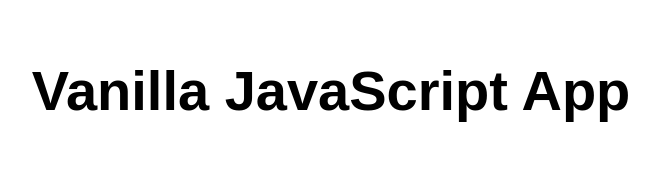
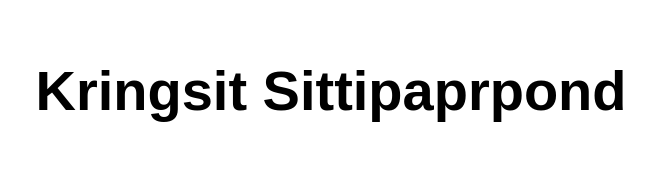
Before and after one commit to kringsit/kringsit, a plain HTML site: page src/index.html in a window 1280 px wide. Shown: the whole page, without its empty margins (309-968 px from the left). Drawn offline with Linux system fonts and the light colour scheme.

Commit message:
Update index.html

```diff
--- a/src/index.html
+++ b/src/index.html
@@ -10,7 +10,7 @@
 
 <body>
   <main>
-    <h1>Vanilla JavaScript App</h1>
+    <h1>Kringsit Sittipaprpond</h1>
   </main>
 </body>
 
```
